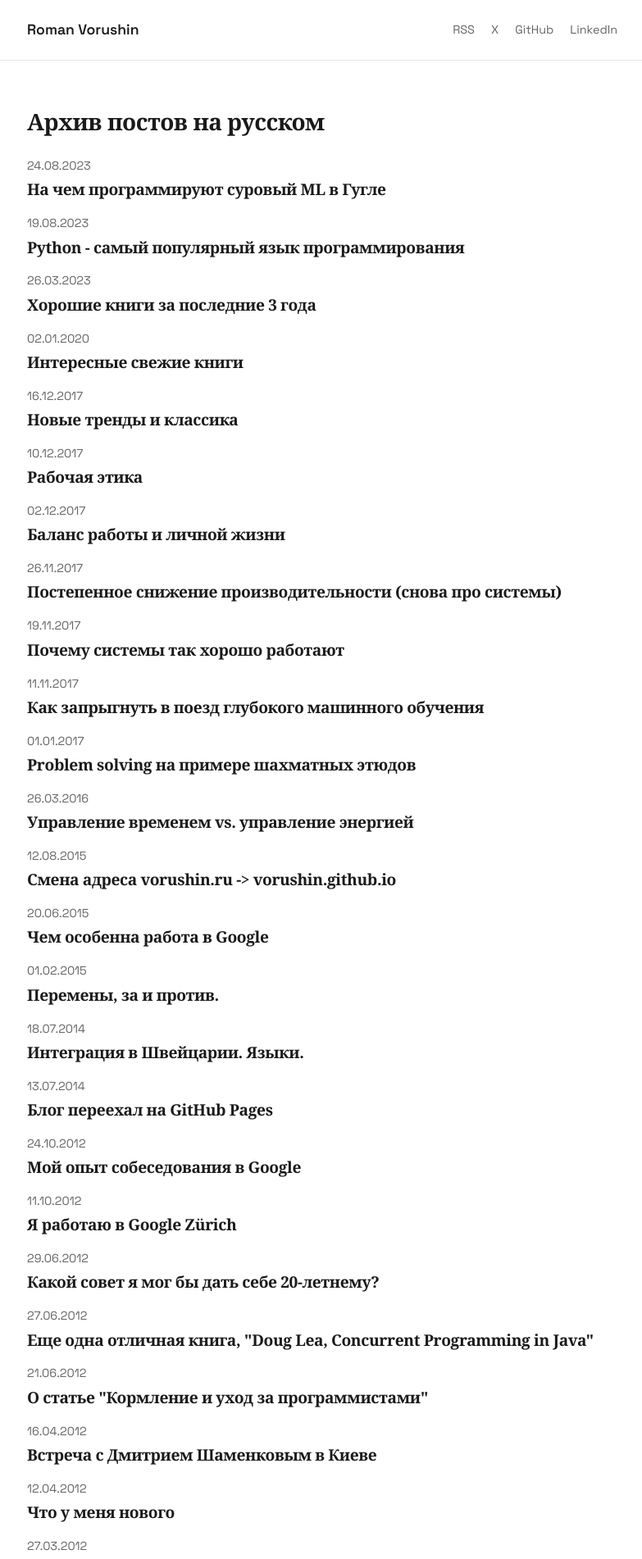
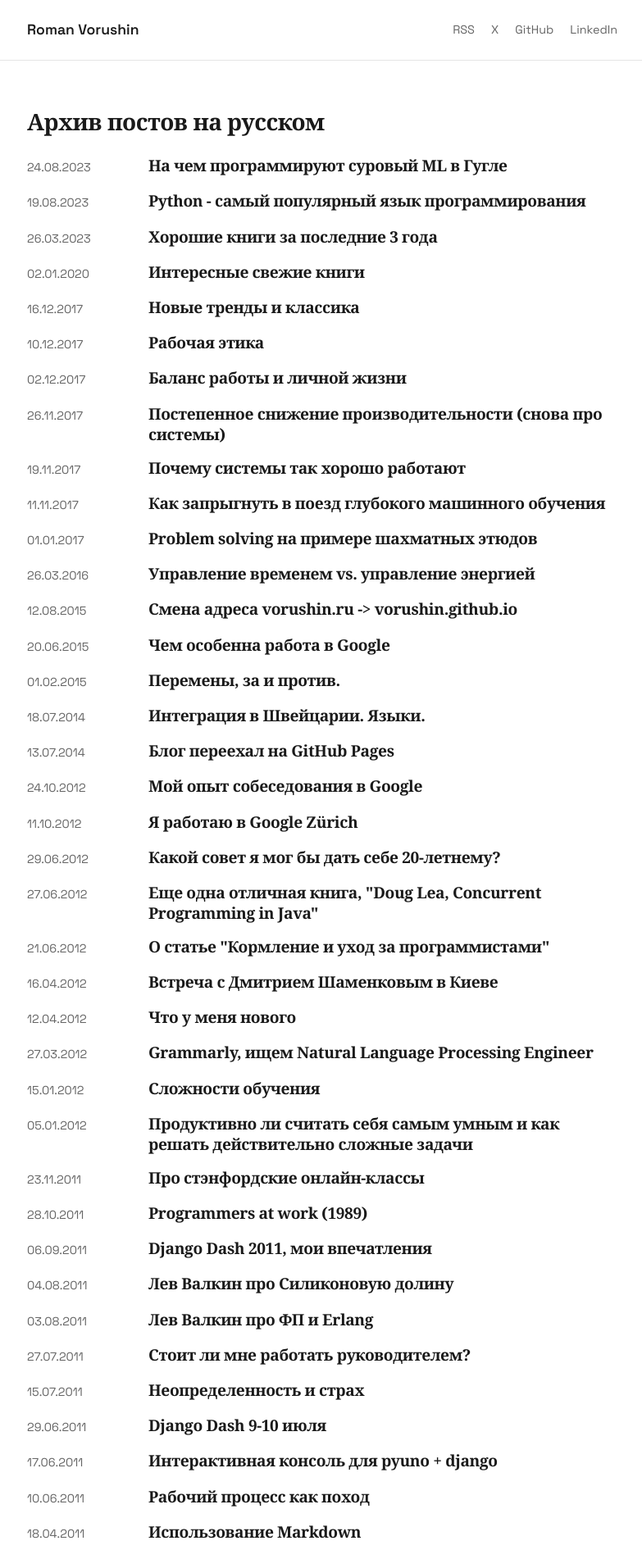
Before and after one commit to vorushin/vorushin.github.io, a Jekyll site: the page built from ru/index.html, in a window 1280 px wide. Shown: the top 1902 px of the page at 82% size, without its empty margins (247-1030 px from the left). Built offline with Jekyll 4.4.1, drawn with Linux system fonts in a browser that asks for light colours.

Commit message:
Publish blog post, rename to tpu-v6e-50usd, date-left homepage layout
- Rename post to 2026-02-22-llm-pretraining-tpu-v6e-50usd.md, remove draft flag
- Homepage: dates left of titles on wide screens, below on narrow

Co-Authored-By: Claude Opus 4.6 <noreply@anthropic.com>

```diff
--- a/css/main.css
+++ b/css/main.css
@@ -187,11 +187,22 @@ img {
 
 /* Post listing */
 .post-card {
+  display: flex;
+  flex-direction: column;
   padding: 0;
 }
 
-.post-title {
-  margin-top: 0.25rem;
+.post-card .entry_date {
+  order: 1;
+  font-size: 0.9rem;
+  color: var(--text-secondary);
+  font-family: var(--font-sans);
+  margin-top: 0.15rem;
+}
+
+.post-card .post-title {
+  order: 0;
+  margin-top: 0;
   margin-bottom: 0;
   font-size: 1.2rem;
   font-weight: 600;
@@ -207,11 +218,23 @@ img {
   text-decoration-color: var(--text-primary);
 }
 
-.entry_date {
-  display: block;
-  font-size: 0.9rem;
-  color: var(--text-secondary);
-  font-family: var(--font-sans);
+@media (min-width: 768px) {
+  .post-card {
+    flex-direction: row;
+    align-items: baseline;
+    gap: 1.25rem;
+  }
+
+  .post-card .entry_date {
+    order: 0;
+    flex-shrink: 0;
+    width: 8rem;
+    margin-top: 0;
+  }
+
+  .post-card .post-title {
+    order: 1;
+  }
 }
 
 /* Single post */
```
Also changed, not shown: _posts/2026-02-22-llm-pretraining-tpu-v6e-50usd.md (renamed from _posts/2026-02-21-llm-pretraining-tpu-poor.md, +2 -3 lines).
